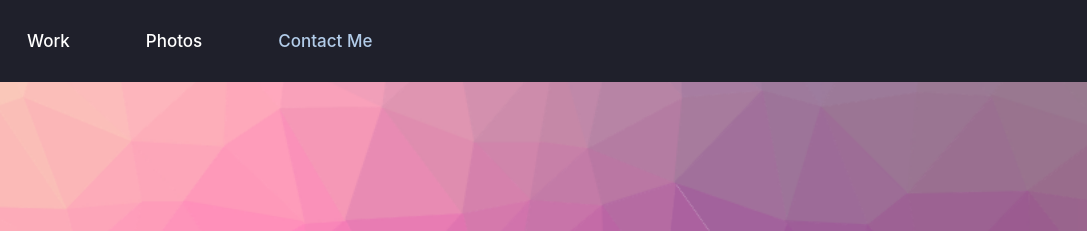
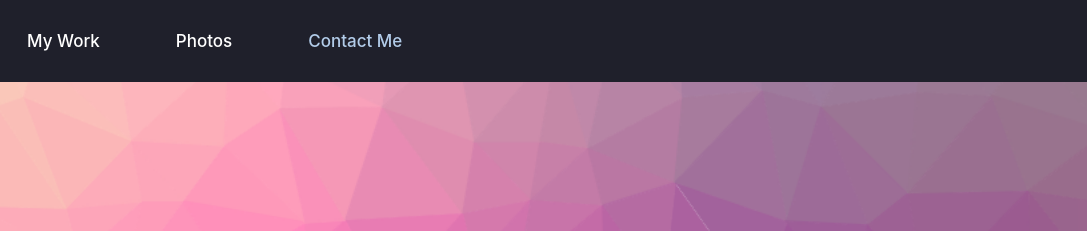
Before and after one commit to abrimah24/abrimah24.github.io, a plain HTML site: page index.html in a window 1280 px wide. Shown: the top 231 px of the page, 193-1280 px from the left. Drawn offline with nearby package versions, Linux system fonts and the light colour scheme.

Commit message:
Update index.html

```diff
--- a/index.html
+++ b/index.html
@@ -24,7 +24,7 @@
 
                     <div class="collapse navbar-collapse" id="navbarNavAltMarkup">
                       <div class="navbar-nav navbar-right">
-                        <a class="nav-item nav-link active navbar-right" href="My_work.html">Work <span class="sr-only">(current)</span></a>
+                        <a class="nav-item nav-link active navbar-right" href="My_work.html">My Work <span class="sr-only">(current)</span></a>
                         <a class="nav-item nav-link active" href="https://www.instagram.com/shotby_deuce/">Photos</a>
                         <a class="nav-item nav-link active" href="#Contact"><span class="cols2">Contact Me</span></a>
 
```
